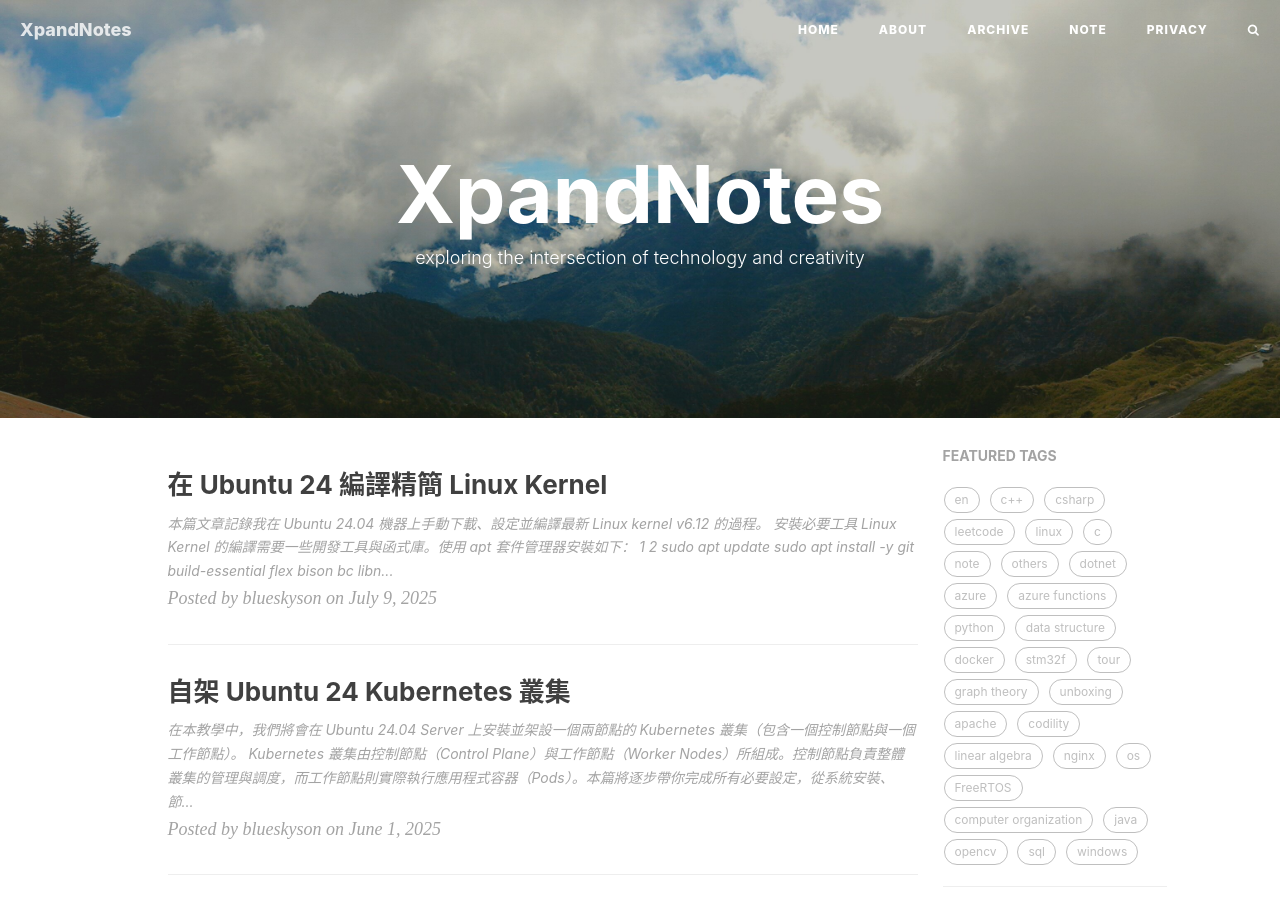
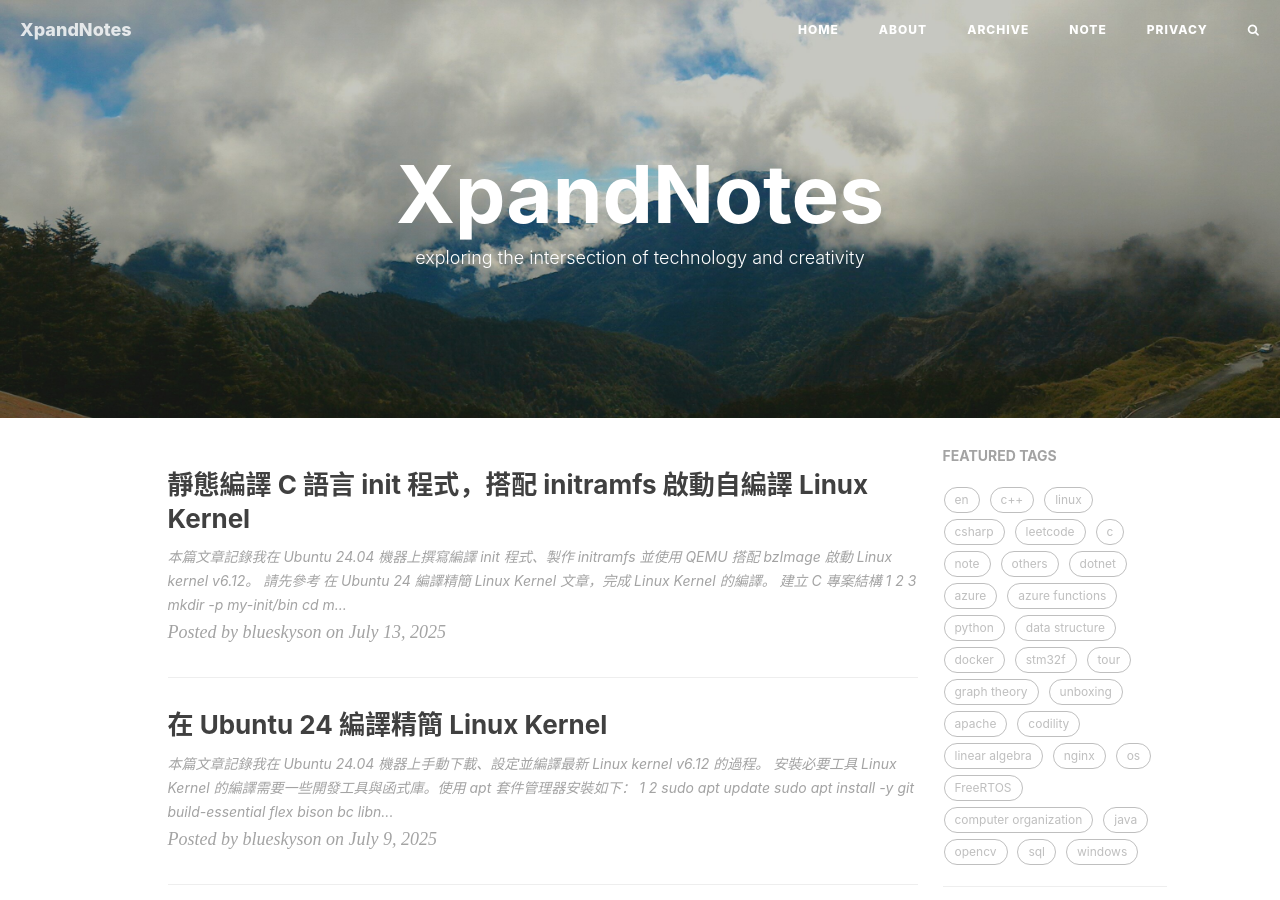
Before and after one commit to blueskyson/blueskyson.github.io, a Jekyll site: the page built from index.html, in a window 1280 px wide and 900 px high. Built offline with Jekyll 4.4.1, drawn with Linux system fonts in a browser that asks for light colours; nearby versions of some CDN libraries; the list of posts is cut into pages by our own code; comment, search, counter and statistics services are not loaded; some of the changed text lies outside the part shown.

Commit message:
add tiny linux init

````diff
--- a/_posts/2025/2025-07-09-boot-tiiny-linux.md
+++ b/_posts/2025/2025-07-09-boot-tiiny-linux.md
@@ -138,7 +138,7 @@ qemu-system-x86_64 -kernel arch/x86/boot/bzImage
 
 終端機中出現了核心啟動訊息，雖然最後顯示 `panic - not syncing: No working init found`，但至少我們已經成功啟動了核心並看到輸出。
 
-要解決這個問題，你需要提供一個有效的 `init` 程序（如 `systemd` 或 `busybox`）。礙於篇幅不再深入討論。
+要解決這個問題，你需要提供一個有效的 `init` 程序（如 `systemd` 或 `busybox`）。可參考另一篇文章 [靜態編譯 C 語言 init 程式，搭配 initramfs 啟動自編譯 Linux Kernel](/2025/07/13/tiny-linux-init)。
 
 如果你想恢復到預設的 `tinyconfig` 設定來做其他實驗，可以使用：
 
--- /dev/null
+++ b/_posts/2025/2025-07-13-tiny-linux-init.md
@@ -0,0 +1,90 @@
+---
+title: "靜態編譯 C 語言 init 程式，搭配 initramfs 啟動自編譯 Linux Kernel"
+subtitle: ""
+excerpt: "ubuntu 24 linux kernel"
+layout: post
+author: "blueskyson"
+header-style: text
+tags:
+  - linux
+---
+
+本篇文章記錄我在 Ubuntu 24.04 機器上撰寫編譯 init 程式、製作 initramfs 並使用 QEMU 搭配 bzImage 啟動 Linux kernel v6.12。
+
+請先參考 [在 Ubuntu 24 編譯精簡 Linux Kernel](/2025/07/09/boot-tiiny-linux) 文章，完成 Linux Kernel 的編譯。
+
+## 建立 C 專案結構
+
+```bash
+mkdir -p my-init/bin
+cd my-init
+touch init.c
+```
+
+編輯 `init.c`：
+
+```c
+// init.c
+#include <stdio.h>
+#include <unistd.h>
+
+int main() {
+    while (1) {
+        printf("$ ");
+        fflush(stdout);
+
+        char input[256];
+        if (fgets(input, sizeof(input), stdin) == NULL) break;
+
+        printf("Sorry, I don't know how to do that.\n");
+    }
+    return 0;
+}
+```
+
+把所有需要的函式庫一起打包進 ELF 可執行檔，這樣 kernel 不需要提供任何外部環境就能執行它。
+
+```bash
+gcc init.c -static -o bin/init
+```
+
+## 建立 initramfs 映像
+
+```bash
+cd bin
+chmod +x init
+cd ..
+find . -print0 | cpio --null --create --verbose --format=newc | gzip -9 > ../initrd
+```
+
+這會產生一個 `initrd`，是 gzip 壓縮過的 `cpio` 檔案，裡面包含你剛剛寫的 `init` 可執行檔。
+
+## 啟用 Kernel 支援
+
+```bash
+make menuconfig
+```
+
+開啟這幾個選項：
+
+1. General setup ---> Initial RAM filesystem and RAM disk (initramfs/initrd) support
+2. Executable file formats ---> Kernel support for ELF binaries
+3. Processor type and features ---> 64-bit kernel
+
+## 使用 QEMU 啟動
+
+```bash
+qemu-system-x86_64 -kernel arch/x86/boot/bzImage -initrd initrd
+```
+
+![](https://raw.githubusercontent.com/blueskyson/image-host/master/2025/tiny-linux-init-1.png)
+
+預期輸出：
+
+```non
+$ Sorry, I don't know how to do that.
+$ Sorry, I don't know how to do that.
+...
+```
+
+每次輸入都會回應這句話，因為這就是你設計的最小的 shell。
````
Also changed, not shown: other parts of _posts/2025/2025-07-09-boot-tiiny-linux.md (+1 -1 lines).
